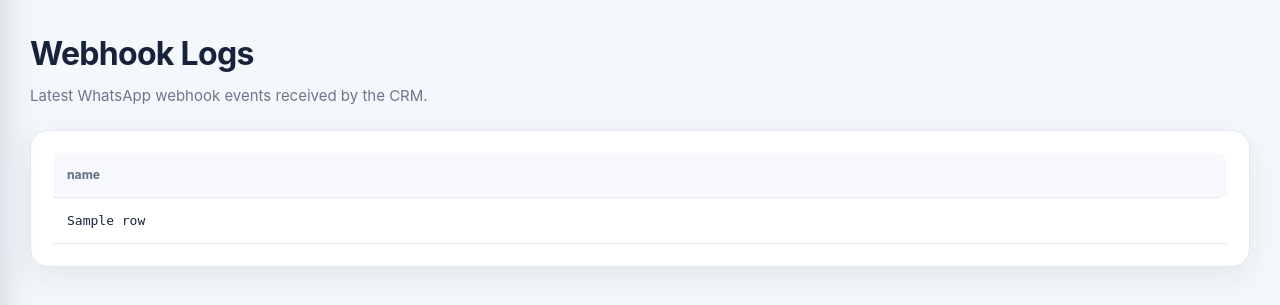
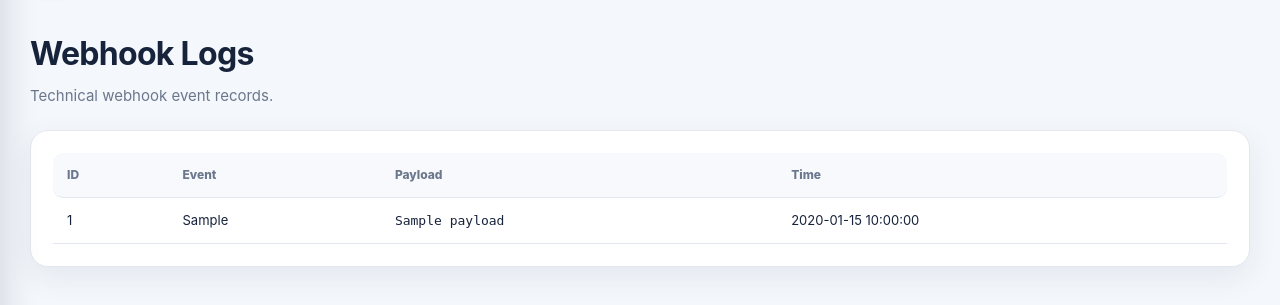
Before and after one commit to Margdarshak-india/deepaks-crm, a Flask app: template templates/webhook_logs.html in a window 1280 px wide. Shown: the part 72-377 px from the top of the page. Run offline with Flask 3, Linux system fonts and the light colour scheme; the template is opened without the code that fills it: most values are stand-ins (such as "Sample title", 1, 10 or a date in 2020); some libraries are stand-ins or nearby versions.

Commit message:
Update webhook_logs.html

```diff
--- a/templates/webhook_logs.html
+++ b/templates/webhook_logs.html
@@ -1,3 +1,3 @@
-{% extends "base.html" %}{% block title %}Webhook Logs - Deepak's CRM{% endblock %}{% block page_name %}Webhook Logs{% endblock %}{% block content %}
-<div class="heading"><h1>Webhook Logs</h1><p>Latest WhatsApp webhook events received by the CRM.</p></div><div class="table-card"><div class="table-wrap">{% if rows %}<table><thead><tr>{% for key in rows[0].keys() %}<th>{{ key }}</th>{% endfor %}</tr></thead><tbody>{% for row in rows %}<tr>{% for key in row.keys() %}<td><pre style="white-space:pre-wrap;word-break:break-word;margin:0">{{ row[key] }}</pre></td>{% endfor %}</tr>{% endfor %}</tbody></table>{% else %}<div class="empty">No webhook logs found.</div>{% endif %}</div></div>
-{% endblock %}
+{% extends "base.html" %}
+{% block title %}Webhook Logs - Margdarshak's CRM{% endblock %}{% block page_name %}Webhook Logs{% endblock %}
+{% block content %}<div class="heading"><h1>Webhook Logs</h1><p>Technical webhook event records.</p></div><div class="card"><div class="table-wrap"><table><thead><tr><th>ID</th><th>Event</th><th>Payload</th><th>Time</th></tr></thead><tbody>{% for r in rows %}<tr><td>{{ r.id }}</td><td>{{ r.event_type }}</td><td><pre style="white-space:pre-wrap;word-break:break-word;margin:0">{{ r.payload }}</pre></td><td>{{ r.created_at }}</td></tr>{% else %}<tr><td colspan="4" class="empty">No webhook events.</td></tr>{% endfor %}</tbody></table></div></div>{% endblock %}
```
